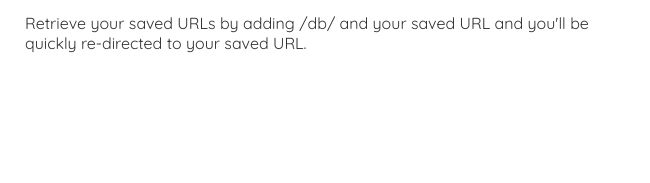
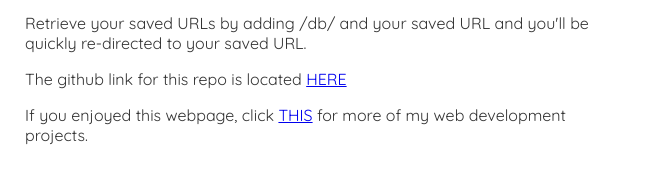
Before and after one commit to Cyclokitty/short-url-service, a website: page views/index.html in a window 1280 px wide. Shown: the part 129-312 px from the top of the page, without its empty margins (0-650 px from the left). Drawn offline with Linux system fonts and the light colour scheme.

Commit message:
added a bit more info to the html file

```diff
--- a/views/index.html
+++ b/views/index.html
@@ -15,9 +15,15 @@
 
       Just add /new/ and your awfully hard to remember URL at the end of the address bar.
     </p>
+    <p>
+      Retrieve your saved URLs by adding /db/ and your saved URL and you'll be quickly re-directed to your saved URL.
+    </p>
+    <p>
+        The github link for this repo is located <a href='https://github.com/Cyclokitty/short-url-service' target='_blank'>HERE</a>
+    </p>
 
     <p>
-      Retrieve your saved URLs by adding /db/ and your saved URL and you'll be quickly re-directed to your saved URL.
+      If you enjoyed this webpage, click <a href='https://cyclokitty.github.io' target='_blank'>THIS</a> for more of my web development projects.
     </p>
 
   </body>
```
